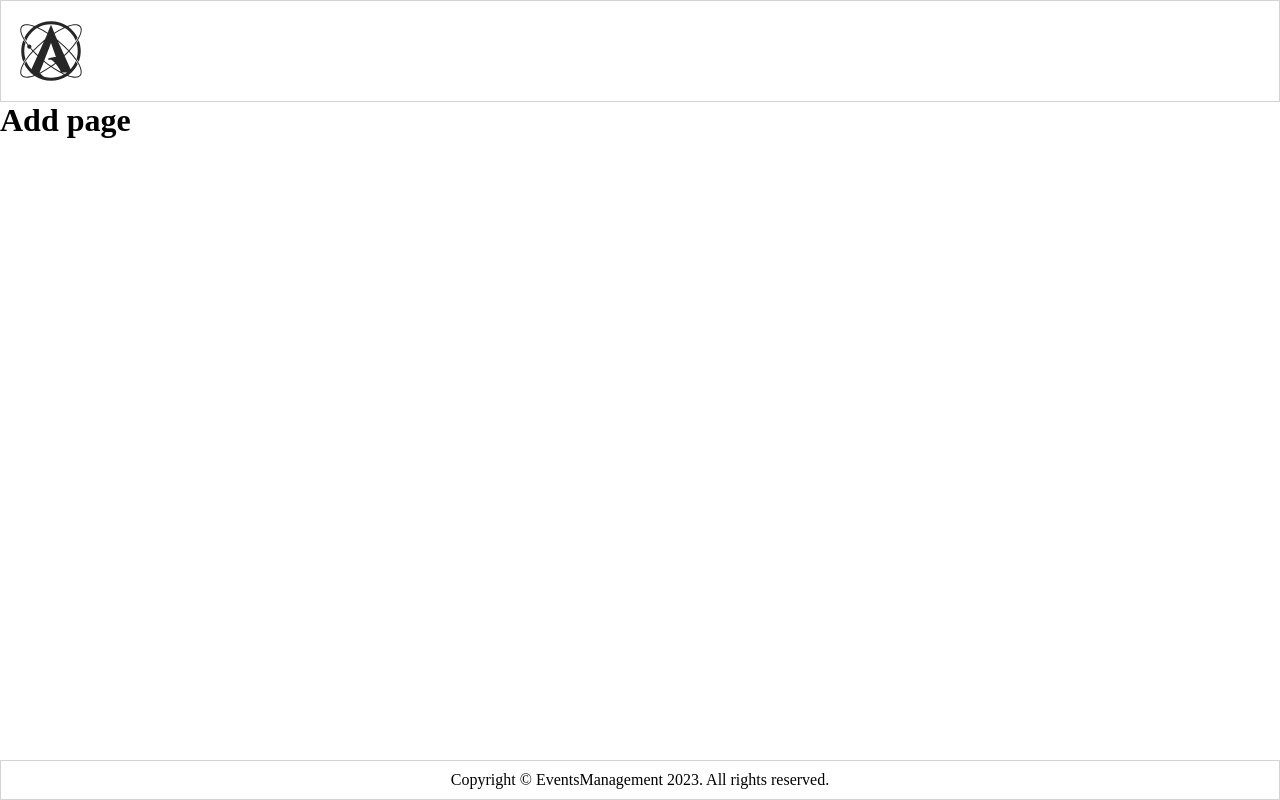
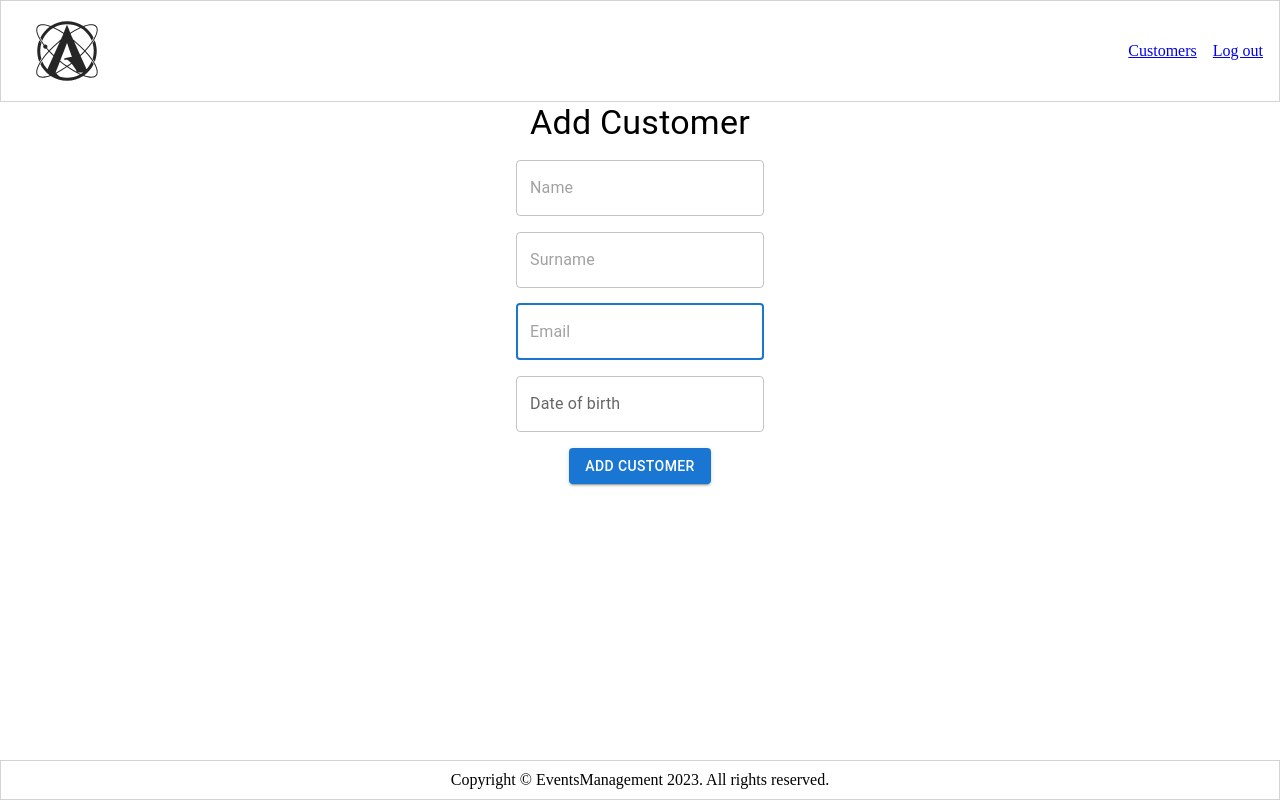
Before and after one commit to AurisBPM/Final-exam, a React (Vite) app in the folder web/: page /add in a window 1280 px wide. Built offline with nearby package versions, Linux system fonts and the light colour scheme.

Commit message:
Add customer form initial

```diff
--- a/web/package.json
+++ b/web/package.json
@@ -13,7 +13,9 @@
     "@emotion/react": "^11.11.1",
     "@emotion/styled": "^11.11.0",
     "@mui/material": "^5.14.3",
+    "@mui/x-date-pickers": "^6.11.0",
     "axios": "^1.4.0",
+    "dayjs": "^1.11.9",
     "react": "^18.2.0",
     "react-dom": "^18.2.0",
     "react-router-dom": "^6.14.2"
--- /dev/null
+++ b/web/src/components/add-customer-form/AddCustomerForm.jsx
@@ -0,0 +1,118 @@
+import {  Button, TextField, Stack, Typography } from "@mui/material";
+import "../login-form/LoginForm.css";
+import { useState } from "react";
+import axios from "axios";
+import { useNavigate } from "react-router-dom";
+import { DatePicker } from '@mui/x-date-pickers/DatePicker';
+
+
+const AddCustomerForm = () => {
+
+const [ email, setEmail ] = useState("");
+const [ name, setName ] = useState("");
+const [ surname, setSurname ] = useState("");
+const [ dob, setDob ] = useState("");
+const [isLoading, setLoading] = useState(false);
+const [error, setError] = useState("");
+
+const navigate = useNavigate();
+
+const emailInputChange = (e) => {
+    setEmail(e.target.value);
+}
+const nameInputChange = (e) => {
+    setName(e.target.value);
+}
+
+const surnameInputChange = (e) => {
+    setSurname(e.target.value);
+}
+
+const dobInputChange = (e) => {
+    setDob(e.target.value);
+}
+
+const submitCustomerForm = async (event) => {
+    setLoading(true);
+    setError("");
+    event.preventDefault();
+
+    const body = {
+        email: email,
+        full_name: name + " " + surname,
+        dob: dob,
+        auth_id: 1
+    }
+
+    try {
+        const request = await axios.post("http://localhost:8080/customers", body);
+        navigate(`/customers`)
+
+    } catch (error) {
+        console.log(error);
+        if (error.response) {
+            console.log(error.response.data);
+            setError(error.response.data.error);
+            setLoading(false);
+          } else if (error.request) {
+            setError("Server not responding");
+            setLoading(false);
+          } else {
+            setError("Something went wrong");
+            setLoading(false);
+          }
+    }
+    }
+
+    return (
+        <form className="customerForm" onSubmit={submitCustomerForm}>
+            <Stack spacing={2} alignItems="center">
+                <Typography variant="h4">Add Customer</Typography>
+                <TextField
+type="text"
+placeholder="Name"
+name="name"
+variant="outlined"
+required
+autoFocus
+value={name}
+onChange={nameInputChange}
+/>
+<TextField
+type="text"
+placeholder="Surname"
+name="surname"
+variant="outlined"
+required
+autoFocus
+value={surname}
+onChange={surnameInputChange}
+/>
+            <TextField
+type="email"
+placeholder="Email"
+name="username"
+variant="outlined"
+required
+autoFocus
+value={email}
+onChange={emailInputChange}
+/>
+<DatePicker
+views={['year', 'month', 'day']}
+label="Date of birth"
+onChange={dobInputChange}
+/>
+
+<Button variant="contained" type="submit" disabled={isLoading}>
+  Add Customer
+</Button>
+
+<Typography variant="div">{error}</Typography>
+            </Stack>
+
+        </form>
+    )
+}
+
+export default AddCustomerForm;
--- a/web/src/components/header/Header.css
+++ b/web/src/components/header/Header.css
@@ -4,6 +4,8 @@ nav {
      flex-direction: row;
      justify-content: space-between;
      align-items: center;
+     padding-left: 1rem;
+     padding-right: 1rem;
  }
 
  .logo {
--- a/web/src/components/header/Header.jsx
+++ b/web/src/components/header/Header.jsx
@@ -2,6 +2,8 @@ import { Link } from "react-router-dom";
 import "./Header.css";
 import logo from "../../assets/logo.svg";
 import { useLocation } from 'react-router-dom';
+import { Stack } from "@mui/material";
+
 
 const Header = () => {
 
@@ -14,7 +16,16 @@ const Header = () => {
     <nav>
       <img src={logo} alt="logo" className="logo"/>
       {pathnameForData === "/customers" && (
+        <Stack direction="row" spacing={2}>
+          <Link to="/add">Add Customer</Link>
        <Link to="/login">Log out</Link>
+        </Stack>
+      )}
+      {pathnameForData === "/add" && (
+        <Stack direction="row" spacing={2}>
+          <Link to="/customers">Customers</Link>
+       <Link to="/login">Log out</Link>
+        </Stack>
       )}
 
     </nav>
--- a/web/src/pages/Add.jsx
+++ b/web/src/pages/Add.jsx
@@ -1,10 +1,10 @@
+import AddCustomerForm from "../components/add-customer-form/AddCustomerForm";
+
 const Add = () => {
 
 
     return (
-      <>
-        <h1>Add page</h1>
-      </>
+     <AddCustomerForm></AddCustomerForm>
     );
   };
 
```
Also changed, not shown: web/src/App.jsx (+10 -1 lines), 1 other file (tests, documents, lock files or other folders).
